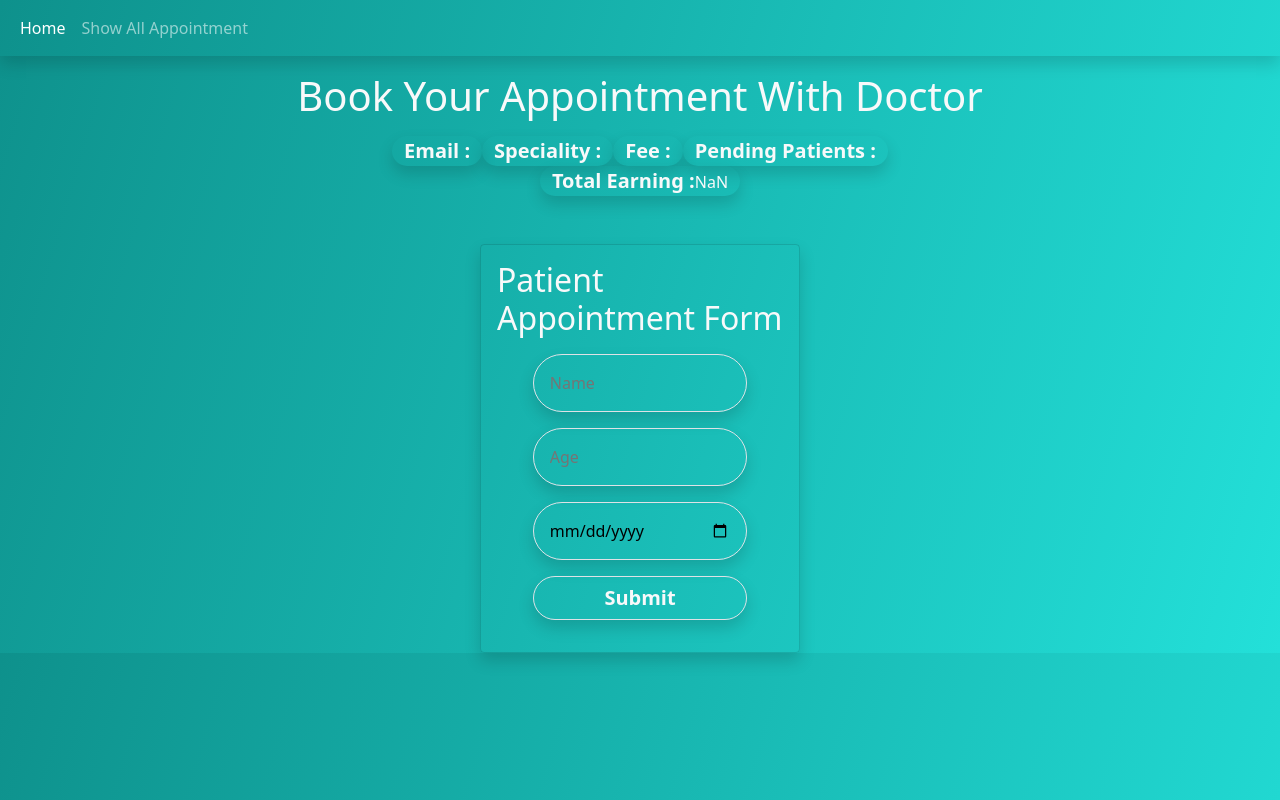
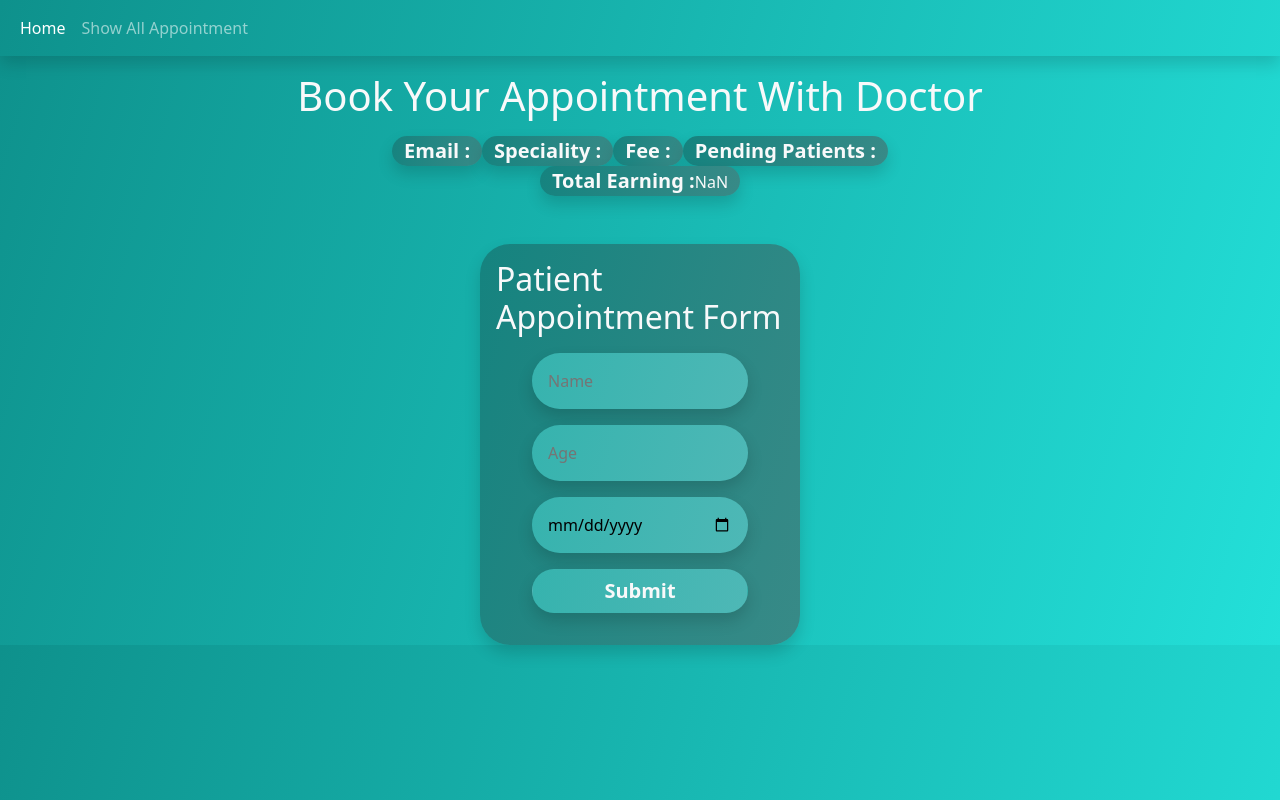
Before and after one commit to shahbazmughal968/Doctor-Appointment-System, a React (Create React App) app: page /book-appointment in a window 1280 px wide. Built offline with nearby package versions, Linux system fonts and the light colour scheme; no server answers.

Commit message:
#React Test 3 Done

```diff
--- a/src/components/all-appointments/AllApointment.module.css
+++ b/src/components/all-appointments/AllApointment.module.css
@@ -3,4 +3,11 @@
     display: inline-block;
     margin: 30px;
     background: none;
+    border-radius: 30px;
+    border: none;
+    background: linear-gradient(106.35deg, #0E918C 0%, #077c78 100%);
 }
+.bg{
+    background: linear-gradient(106.35deg, #15837f 0%, #388a87 100%);
+
+}
--- a/src/components/all-appointments/AllAppointments.jsx
+++ b/src/components/all-appointments/AllAppointments.jsx
@@ -33,19 +33,19 @@ const AllAppointments = () => {
   });
   return (
     <>
-      <h1 className="text-center shadow rounded-pill  text-light w-25 m-auto p-3 my-3">
+      <h1 className={`text-center shadow rounded-pill  text-light w-25 m-auto p-3 my-3 ${classes.bg}`}>
         All Appointment
       </h1>
       <div className="row w-50 m-auto">
-        <div className="col-4 w-auto shadow rounded-pill text-light mx-2">
+        <div className={`col-4 w-auto shadow rounded-pill text-light mx-2 ${classes.bg}`}>
           <span className="fw-bold fs-5">Total Appointments :</span>
           <span className="fs-5">{appointmentList.length}</span>
         </div>
-        <div className="col-4  w-auto shadow rounded-pill text-light mx-2">
+        <div className={`col-4  w-auto shadow rounded-pill text-light mx-2 ${classes.bg}`}>
           <span className="fw-bold fs-5">Total Pending Appointments :</span>
           <span className="fs-5">{pendingApointment}</span>
         </div>
-        <div className="col-4  w-auto shadow rounded-pill text-light mx-2">
+        <div className={`col-4  w-auto shadow rounded-pill text-light mx-2 ${classes.bg}`}>
           <span className="fw-bold fs-5">Total Done Appointments :</span>
           <span className="fs-5">{doneApointment}</span>
         </div>
@@ -54,10 +54,10 @@ const AllAppointments = () => {
         {appointmentList.map((item) => (
           <span
             key={item.id}
-            className={`card p-3 shadow  ${classes.listCard}`}
+            className={`card p-4 shadow text-light  ${classes.listCard}`}
           >
             <span>
-              <p className="fw-bold  shadow rounded-pill text-light p-2 text-center">
+              <p className={`fw-bold  shadow rounded-pill text-light p-2 text-center ${classes.bg}`}>
                 Appointment with Doctor {item.doctor_name}
               </p>
               <br />
--- a/src/components/book-appointment/BookAppointment.jsx
+++ b/src/components/book-appointment/BookAppointment.jsx
@@ -132,23 +132,23 @@ setPatientCount(false);
         Book Your Appointment With Doctor {props.doctorData.name}
       </h1>
       <div className="row w-50 m-auto mb-5 d-flex justify-content-center">
-        <div className="col-3 text-center w-auto  rounded-pill text-light shadow ">
+        <div className={`col-3 text-center w-auto  rounded-pill text-light shadow ${classes.docInfoBg}`}>
           <p className="fw-bold fs-5 d-inline">Email :</p>
           <p className="d-inline">{props.doctorData.email}</p>
         </div>
-        <div className="col-3 text-center w-auto  rounded-pill text-light shadow ">
+        <div className={`col-3 text-center w-auto  rounded-pill text-light shadow ${classes.docInfoBg}`}>
           <p className="fw-bold fs-5 d-inline">Speciality :</p>
           <p className="d-inline">{props.doctorData.speciality}</p>
         </div>
-        <div className="col-3 text-center w-auto  rounded-pill text-light shadow ">
+        <div className={`col-3 text-center w-auto  rounded-pill text-light shadow ${classes.docInfoBg}`}>
           <p className="fw-bold fs-5 d-inline">Fee :</p>
           <p className="d-inline">{props.doctorData.fee}</p>
         </div>
-        <div className="col-3 text-center w-auto  rounded-pill text-light shadow ">
+        <div className={`col-3 text-center w-auto  rounded-pill text-light shadow ${classes.docInfoBg}`}>
           <p className="fw-bold fs-5 d-inline">Pending Patients :</p>
           <p className="d-inline">{pendingPatients}</p>
         </div>
-        <div className="col-3 text-center w-auto  rounded-pill text-light shadow">
+        <div className={`col-3 text-center w-auto  rounded-pill text-light shadow ${classes.docInfoBg}`}>
           <p className="fw-bold fs-5 d-inline">Total Earning :</p>
           <p className="d-inline">{Number(doneApointment) * Number(props.doctorData.fee)}</p>
         </div>
@@ -160,7 +160,7 @@ setPatientCount(false);
       >
         <h2 className="m-auto mb-3 text-light">Patient Appointment Form</h2>
         <input
-          className="w-75 m-auto p-3 mb-3 rounded-pill shadow border"
+          className="w-75 m-auto p-3 mb-3 rounded-pill shadow "
           type="text"
           placeholder="Name"
           value={enteredName}
@@ -168,7 +168,7 @@ setPatientCount(false);
           onBlur={nameBlurHandler}
         />
         <input
-          className="w-75 m-auto p-3 mb-3 rounded-pill shadow border"
+          className="w-75 m-auto p-3 mb-3 rounded-pill shadow "
           type="number"
           placeholder="Age"
           value={enteredAge}
@@ -176,7 +176,7 @@ setPatientCount(false);
           onBlur={ageBlurHandler}
         />
         <input
-          className="w-75 m-auto p-3 mb-3 rounded-pill shadow border"
+          className="w-75 m-auto p-3 mb-3 rounded-pill shadow "
           type="date"
           placeholder="Age"
           value={enteredDate}
@@ -184,13 +184,13 @@ setPatientCount(false);
           onBlur={dateBlurHandler}
         />
         <button
-          className="btn shadow w-75 m-auto fs-5 fw-bold text-light rounded-pill shadow border mb-3"
+          className="btn shadow w-75 m-auto fs-5 fw-bold text-light rounded-pill shadow  mb-3"
           type="submit"
         >
           Submit
         </button>
       </form>}
-     {!patientCount && <h1 className="text-center border border-dark rounded-pill bg-dark text-light w-50 m-auto p-3">Patient Count is Full</h1>}
+     {!patientCount && <h1 className={`text-center  rounded-pill shadow text-light w-50 m-auto p-3 ${classes.docInfoBg}`}>Patient Count is Full</h1>}
     </>
   );
 };
--- a/src/components/book-appointment/BookAppointment.module.css
+++ b/src/components/book-appointment/BookAppointment.module.css
@@ -1,7 +1,20 @@
 .bg{
-    background: none;
+    background: linear-gradient(106.35deg, #15837f 0%, #388a87 100%);
+    border-radius: 30px;
+    border: none;
+
 }
 input{
     border: none;
     background: none;
+    background: linear-gradient(106.35deg, #36b3ae 0%, #4eb8b6 100%);
+
 }
+button{
+    background: linear-gradient(106.35deg, #36b3ae 0%, #4eb8b6 100%);
+
+}
+.docInfoBg{
+    background: linear-gradient(106.35deg, #15837f 0%, #388a87 100%);
+
+}
--- a/src/components/home/Home.jsx
+++ b/src/components/home/Home.jsx
@@ -89,53 +89,53 @@ const Home = (props) => {
         className=" row mx-3
     my-3 d-flex justify-content-center py-2"
       >
-        <div className="col-2 text-light w-auto border rounded-pill m-1">
+        <div className={`col-2 text-light w-auto shadow rounded-pill m-1 ${classes.bg}`}>
           <span className="fw-bold">No of Dermatologist :</span>
           <span className="fs-5">{dermatologyCount}</span>
         </div>
-        <div className="col-2 text-light w-auto border rounded-pill m-1">
+        <div className={`col-2 text-light w-auto shadow rounded-pill m-1 ${classes.bg}`} >
           <span className="fw-bold">No of Emergency Medicine :</span>
           <span className="fs-5">{emergencyMedicineCount}</span>
         </div>
 
-        <div className="col-2 text-light w-auto border rounded-pill m-1">
+        <div className={`col-2 text-light w-auto shadow rounded-pill m-1 ${classes.bg}`}>
           <span className="fw-bold">No of Family Medicine :</span>
           <span className="fs-5">{familyMedicineCount}</span>
         </div>
-        <div className="col-2 text-light w-auto border rounded-pill m-1">
+        <div className={`col-2 text-light w-auto shadow rounded-pill m-1 ${classes.bg}`}>
           <span className="fw-bold">No of Heart Specialist :</span>
           <span className="fs-5">{heartSpecialistCount}</span>
         </div>
-        <div className="col-2 text-light w-auto border rounded-pill m-1">
+        <div className={`col-2 text-light w-auto shadow rounded-pill m-1 ${classes.bg}`}>
           <span className="fw-bold">No of Diagnostic Radiologist :</span>
           <span className="fs-5">{diagnosticRadiologyCount}</span>
         </div>
-        <div className="col-2 text-light w-auto border rounded-pill m-1">
+        <div className={`col-2 text-light w-auto shadow rounded-pill m-1 ${classes.bg}`}>
           <span className="fw-bold">No of Clinical Immunologist :</span>
           <span className="fs-5">{clinicalImmunologyCount}</span>
         </div>
 
-        <div className="col-2 text-light w-auto border rounded-pill m-1">
+        <div className={`col-2 text-light w-auto shadow rounded-pill m-1 ${classes.bg}`}>
           <span className="fw-bold">No of Cardiovascular :</span>
           <span className="fs-5">{cardiovascularCount}</span>
         </div>
-        <div className="col-2 text-light w-auto border rounded-pill m-1">
+        <div className={`col-2 text-light w-auto shadow rounded-pill m-1 ${classes.bg}`}>
           <span className="fw-bold">No of Gastroenterologist :</span>
           <span className="fs-5">{gastroenterologyCount}</span>
         </div>
 
-        <div className="col-2 text-light w-auto border rounded-pill m-1">
+        <div className={`col-2 text-light w-auto shadow rounded-pill m-1 ${classes.bg}`}>
           <span className="fw-bold">No of General Internal Medicine :</span>
           <span className="fs-5">{generalInternalMedicineCount}</span>
         </div>
-        <div className="col-2 text-light w-auto border rounded-pill m-1">
+        <div className={`col-2 text-light w-auto shadow rounded-pill m-1 ${classes.bg}`}>
           <span className="fw-bold">No of General Surgery :</span>
           <span className="fs-5">{generalSurgeryCount}</span>
         </div>
       </div>
-      <h1 className="text-center border border-light text-light rounded-pill w-50 m-auto p-2"> Welcome to Doctor Booking Portal</h1>
+      <h1 className={`text-center shadow  text-light rounded-pill w-50 m-auto p-2 ${classes.bg}`}> Welcome to Doctor Booking Portal</h1>
       {doctorData.map((item) => (
-        <span key={item.id} className={`card p-3 shadow  ${classes.doctorCard}`}>
+        <span key={item.id} className={`card p-4 shadow text-light  ${classes.doctorCard}`}>
           <span>
             <span className="fw-bold ">Name: </span>
             {item.name}
@@ -162,7 +162,7 @@ const Home = (props) => {
           </span>
           <br />
           <button
-            className="shadow rounded-pill mt-3"
+            className="shadow rounded-pill btn mt-3 text-light "
             onClick={() => {
               navigate("../book-appointment", { replace: true });
               props.setDoctorData(item);
--- a/src/components/home/Home.module.css
+++ b/src/components/home/Home.module.css
@@ -2,10 +2,16 @@
     width: 400px;
     display: inline-block;
     margin: 30px;
-    background: none;
+    background: linear-gradient(106.35deg, #15837f 0%, #388a87 100%);
+    border: none;
+    border-radius: 30px;
 
 }
 button{
-    border: 1px solid black;
-    background: none;
+    background: linear-gradient(106.35deg, #36b3ae 0%, #4eb8b6 100%);
+
 }
+.bg{
+    background: linear-gradient(106.35deg, #15837f 0%, #388a87 100%);
+
+}
```
